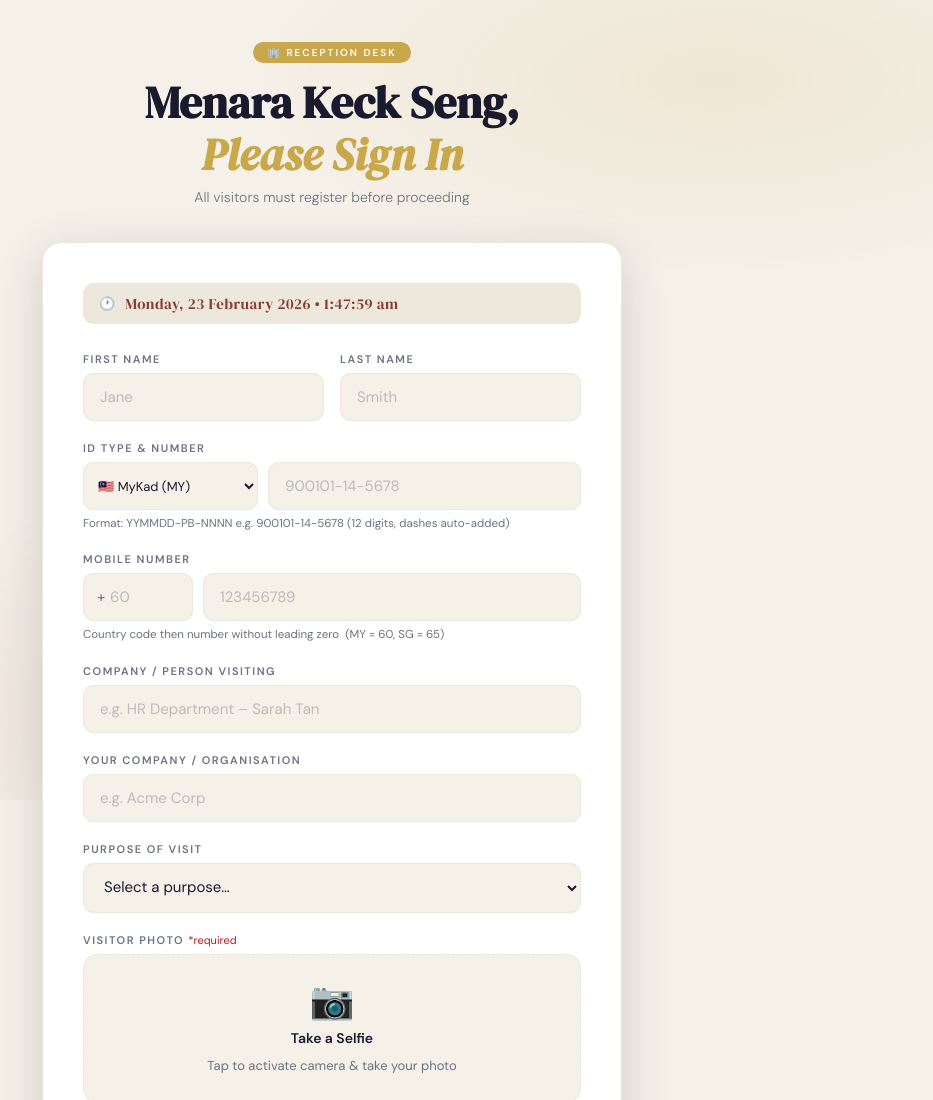
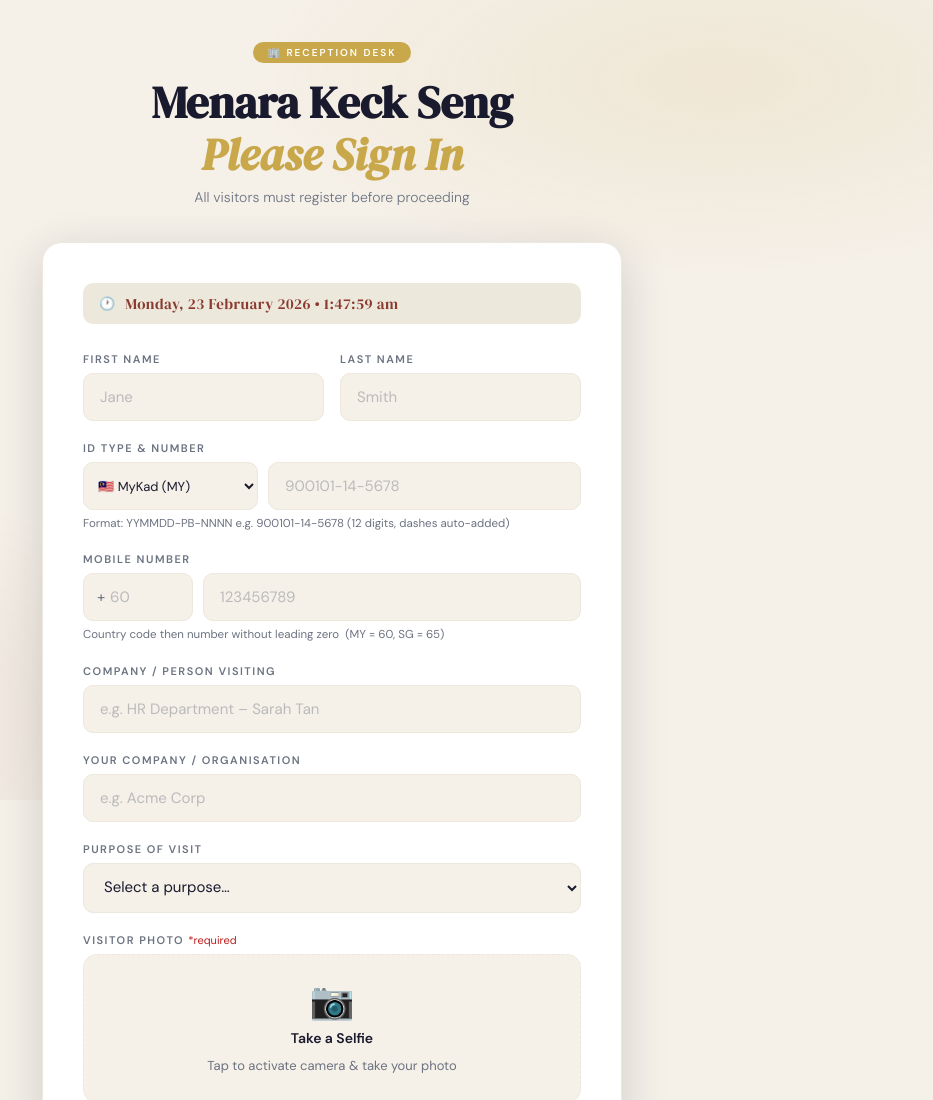
Before and after one commit to wee2coder/-visitor-registration, a plain HTML site: page index.html in a window 1280 px wide. Shown: the top 1100 px of the page, without its empty margins (308-1241 px from the left). Drawn offline with Linux system fonts and the light colour scheme.

Commit message:
Update index.html

```diff
--- a/index.html
+++ b/index.html
@@ -181,7 +181,7 @@
 <div class="page-wrap">
   <div class="header">
     <div class="badge">🏢 Reception Desk</div>
-    <h1>Menara Keck Seng,<br><em>Please Sign In</em></h1>
+    <h1>Menara Keck Seng<br><em>Please Sign In</em></h1>
     <p>All visitors must register before proceeding</p>
   </div>
 
```
